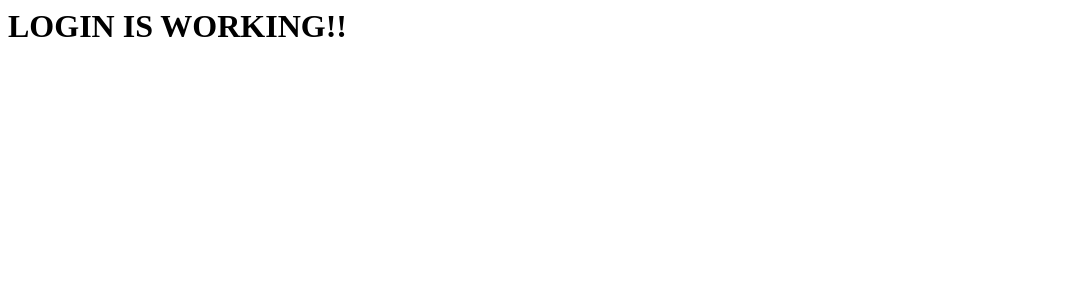
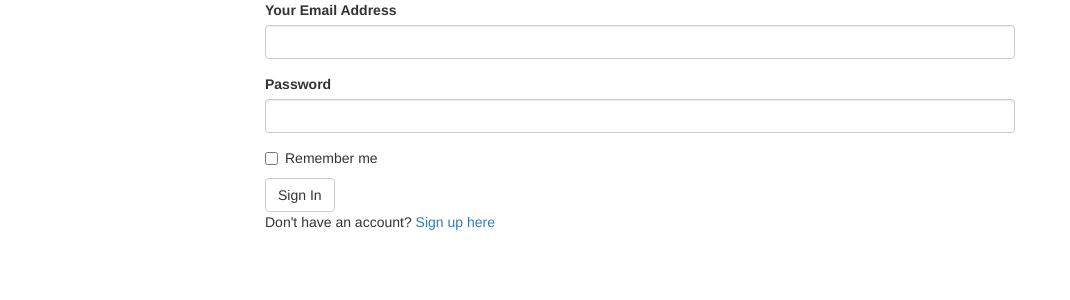
Before and after one commit to Nasseh123/bloggyapp, a Flask app: page /authenticate/login in a window 1280 px wide. Shown: the top 300 px of the page, without its empty margins (0-1070 px from the left). Run offline with Flask 2, Linux system fonts and the light colour scheme; some libraries are stand-ins or nearby versions.

Commit message:
INstalled flask login extension that is used for user authentication and initialized the extension to the create app function to enable the use of it across the apps files and folders and various function.Then created a authenticated route fr one to access the details of the app the user must have logged in to be accepted to see the information in the application.Imported a class that enable sthe working of the login extension and making the authentication process.Made the forms and function necessary for login of users and registering of users.Created the temPLATE FILES FOor having the signup form and login form.Created the routes for the registration and signin

```diff
--- a/app/auth/__init__.py
+++ b/app/auth/__init__.py
@@ -2,4 +2,4 @@ from flask import Blueprint
 
 auth=Blueprint('auth',__name__)
 
-from .import views
+from .import views,forms
--- /dev/null
+++ b/app/auth/forms.py
@@ -0,0 +1,27 @@
+from flask_wtf import FlaskForm
+from wtforms import StringField,PasswordField,BooleanField,SubmitField
+from wtforms.validators import Required,Email,EqualTo
+from ..models import User
+
+# ************REGISTRATION FORM*********
+class RegistrationForm(FlaskForm):
+    email = StringField('Your Email Address',validators=[Required(),Email()])
+    username = StringField('Enter your username',validators = [Required()])
+    password = PasswordField('Password',validators = [Required(), EqualTo('password_confirm',message = 'Passwords must match')])
+    password_confirm = PasswordField('Confirm Passwords',validators = [Required()])
+    submit = SubmitField('Sign Up')
+
+    def validate_email(self,data_field):
+        if User.query.filter_by(email =data_field.data).first():
+            raise ValidationError('There is an account with that email')
+
+    def validate_username(self,data_field):
+        if User.query.filter_by(username = data_field.data).first():
+            raise ValidationError('That username is taken')
+
+# ********LOGIN FORM***********
+class LoginForm(FlaskForm):
+    email = StringField('Your Email Address',validators=[Required(),Email()])
+    password = PasswordField('Password',validators =[Required()])
+    remember = BooleanField('Remember me')
+    submit = SubmitField('Sign In')
--- a/app/auth/views.py
+++ b/app/auth/views.py
@@ -1,6 +1,37 @@
-from flask import render_template
+from flask import render_template,redirect,url_for,flash,request
 from .import auth
+from ..models import User
+from .forms import RegistrationForm,LoginForm
+from ..import db
+from flask_login import login_user,logout_user,login_required
 
-@auth.route('/login')
+@auth.route('/login',methods=['GET','POST'])
 def login():
-    return render_template('auth/login.html')
+    login_form = LoginForm()
+    if login_form.validate_on_submit():
+        user = User.query.filter_by(email = login_form.email.data).first()
+        if user is not None and user.verify_password(login_form.password.data):
+            login_user(user,login_form.remember.data)
+            return redirect(request.args.get('next') or url_for('main.index'))
+
+        flash('Invalid username or Password')
+
+    title = "watchlist login"
+    return render_template('auth/login.html',login_form = login_form,title=title)
+
+@auth.route('/register',methods = ["GET","POST"])
+def register():
+    form = RegistrationForm()
+    if form.validate_on_submit():
+        user = User(email = form.email.data, username = form.username.data,password = form.password.data)
+        db.session.add(user)
+        db.session.commit()
+        return redirect(url_for('auth.login'))
+        title = "New Account"
+    return render_template('auth/register.html',registration_form = form)
+
+@auth.route('/logout')
+@login_required
+def logout():
+    logout_user()
+    return redirect(url_for("main.index"))
--- a/app/main/views.py
+++ b/app/main/views.py
@@ -1,7 +1,8 @@
 from flask import render_template,request,redirect,url_for
 from .import main
-
+from flask_login import login_required
 @main.route('/')
+@login_required
 def index():
     """
     """
--- a/app/templates/auth/login.html
+++ b/app/templates/auth/login.html
@@ -1 +1,24 @@
-<h1>LOGIN IS WORKING!!</h1>
+{% extends 'base.html'%}
+{% import 'bootstrap/wtf.html' as wtf%}
+
+{% block content %}
+<div class="container">
+    <div class="row">
+      <div class= "col-md-2"> </div>
+      <div class="col-md-8">
+      <!--Flash message -->
+      {% for message in get_flashed_messages() %}
+        <div class="alert alert-danger">
+        <button type="button" class="close" data-dismiss="alert">&times;</button>
+        {{ message }}
+        </div>
+      {% endfor %}
+      <!-- Login form -->
+      {{wtf.quick_form(login_form)}}
+      <p> Don't have an account? <a href="{{url_for('auth.register')}}">Sign up here</a></p>
+     </div>
+     <div clas="col-md-2"> </div>
+    </div>
+</div>
+
+{% endblock%}
--- /dev/null
+++ b/app/templates/base.html
@@ -0,0 +1 @@
+{% extends 'bootstrap/base.html'%}
```
Also changed, not shown: app/__init__.py (+9 -0 lines), app/models.py (+8 -2 lines), app/templates/auth/register.html (added, +17 -0 lines), app/templates/navbar.html (added, +8 -0 lines), migrations/versions/70f0504ef6c9_added_email_column_to_users.py (added, +30 -0 lines), migrations/versions/98c0874e2a79_password_column_addition.py (added, +28 -0 lines), 1 other file.
